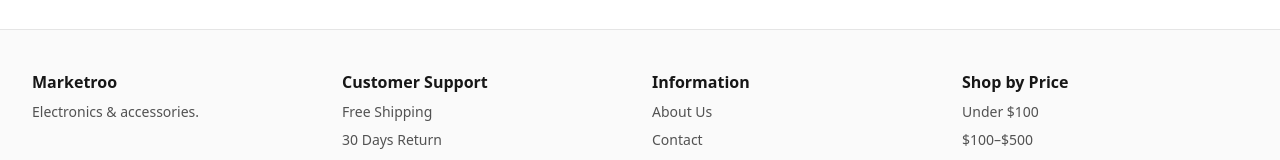
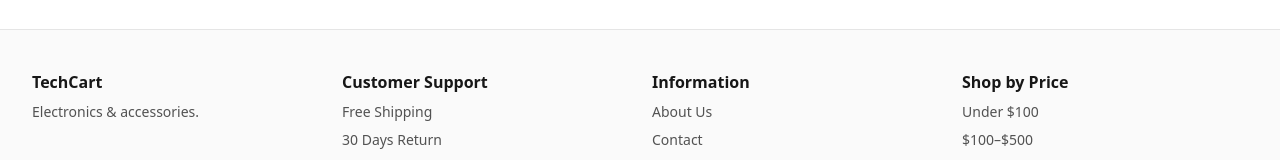
Before and after one commit to Pronoysaha90/React_Techcart_Shop, a React (Vite) app: page / in a window 1280 px wide. Shown: the part 6054-6214 px from the top of the page. Built offline with nearby package versions, Linux system fonts and the light colour scheme.

Commit message:
Change Footer

```diff
--- a/src/components/Footer.jsx
+++ b/src/components/Footer.jsx
@@ -3,7 +3,7 @@ export default function Footer() {
     <footer className="bg-neutral-50 dark:bg-neutral-950 border-t border-neutral-200 dark:border-neutral-800">
       <div className="container py-10 grid md:grid-cols-4 gap-6">
         <div>
-          <p className="font-bold text-neutral-900 dark:text-white">Marketroo</p>
+          <p className="font-bold text-neutral-900 dark:text-white">TechCart</p>
           <p className="mt-2 text-sm text-neutral-600 dark:text-neutral-300">Electronics & accessories.</p>
         </div>
         <div>
```
